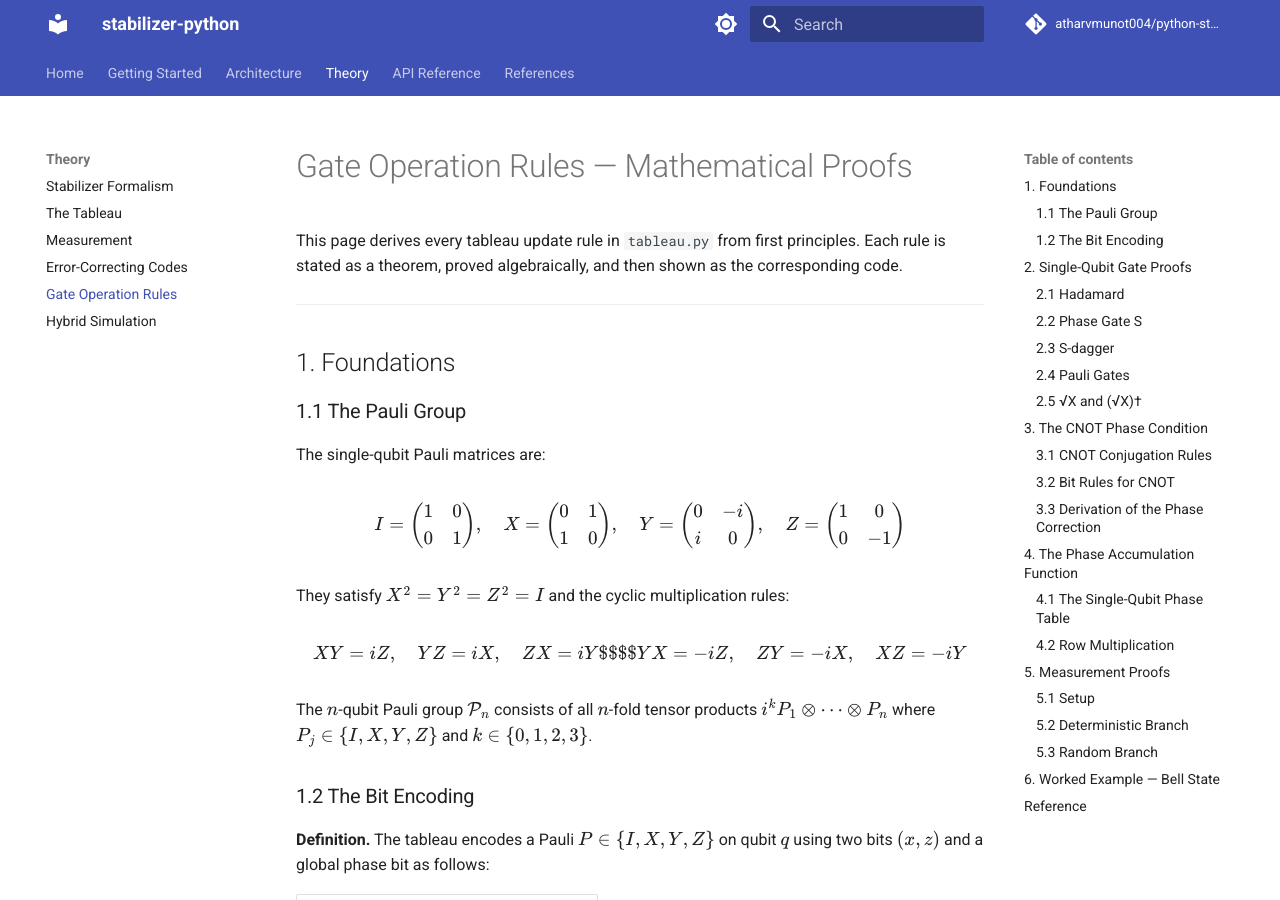
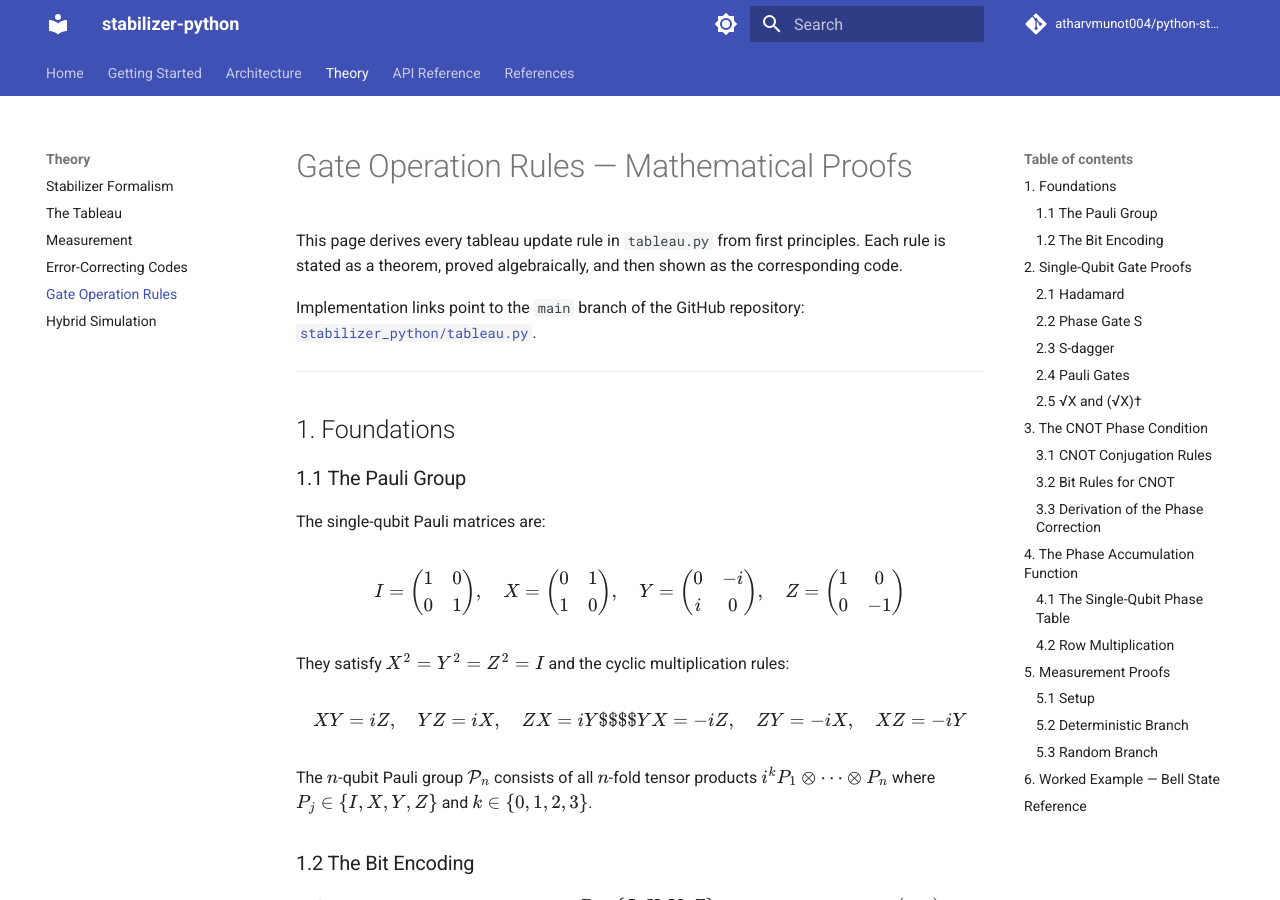
Before and after one commit to atharvmunot004/python-stabilizer, an MkDocs documentation site: the page built from docs/theory/gate-rules.md, in a window 1280 px wide and 900 px high. Built offline with MkDocs 1.6.1 and Material for MkDocs 9.7.7, drawn with Linux system fonts in a browser that asks for light colours; comment, search, counter and statistics services are not loaded; some of the changed text lies outside the part shown.

Commit message:
D4 Changes - Added proof of each of the gates (updated links to the code)

```diff
--- a/docs/theory/gate-rules.md
+++ b/docs/theory/gate-rules.md
@@ -3,6 +3,9 @@
 This page derives every tableau update rule in `tableau.py` from first
 principles. Each rule is stated as a theorem, proved algebraically, and
 then shown as the corresponding code.
+
+Implementation links point to the `main` branch of the GitHub repository:
+[`stabilizer_python/tableau.py`](https://github.com/atharvmunot004/python-stabilizer/blob/main/stabilizer_python/tableau.py).
 
 ---
 
@@ -21,8 +24,12 @@
 
 They satisfy $X^2 = Y^2 = Z^2 = I$ and the cyclic multiplication rules:
 
-$$XY = iZ,\quad YZ = iX,\quad ZX = iY$$
-$$YX = -iZ,\quad ZY = -iX,\quad XZ = -iY$$
+$$
+XY = iZ,\quad YZ = iX,\quad ZX = iY
+$$
+$$
+YX = -iZ,\quad ZY = -iX,\quad XZ = -iY
+$$
 
 The $n$-qubit Pauli group $\mathcal{P}_n$ consists of all $n$-fold tensor
 products $i^k P_1 \otimes \cdots \otimes P_n$ where $P_j \in \{I,X,Y,Z\}$
@@ -621,6 +646,8 @@
 selected rows via `_rowmult` accumulates the correct phase using Theorem 4.2.
 The returned `r_phase[0]` of the work copy is 0 (eigenvalue $+1$) or 1
 (eigenvalue $-1$). $\square$
+
+Source references: [`StabilizerState._deterministic_z_outcome`](https://github.com/atharvmunot004/python-stabilizer/blob/main/stabilizer_python/tableau.py#L458-L477) and [`StabilizerState._solve_stabilizer_product`](https://github.com/atharvmunot004/python-stabilizer/blob/main/stabilizer_python/tableau.py#L479-L520).
 
 ### 5.3 Random Branch
 
```
Also changed, not shown: other parts of docs/theory/gate-rules.md (+20 -0 lines).
